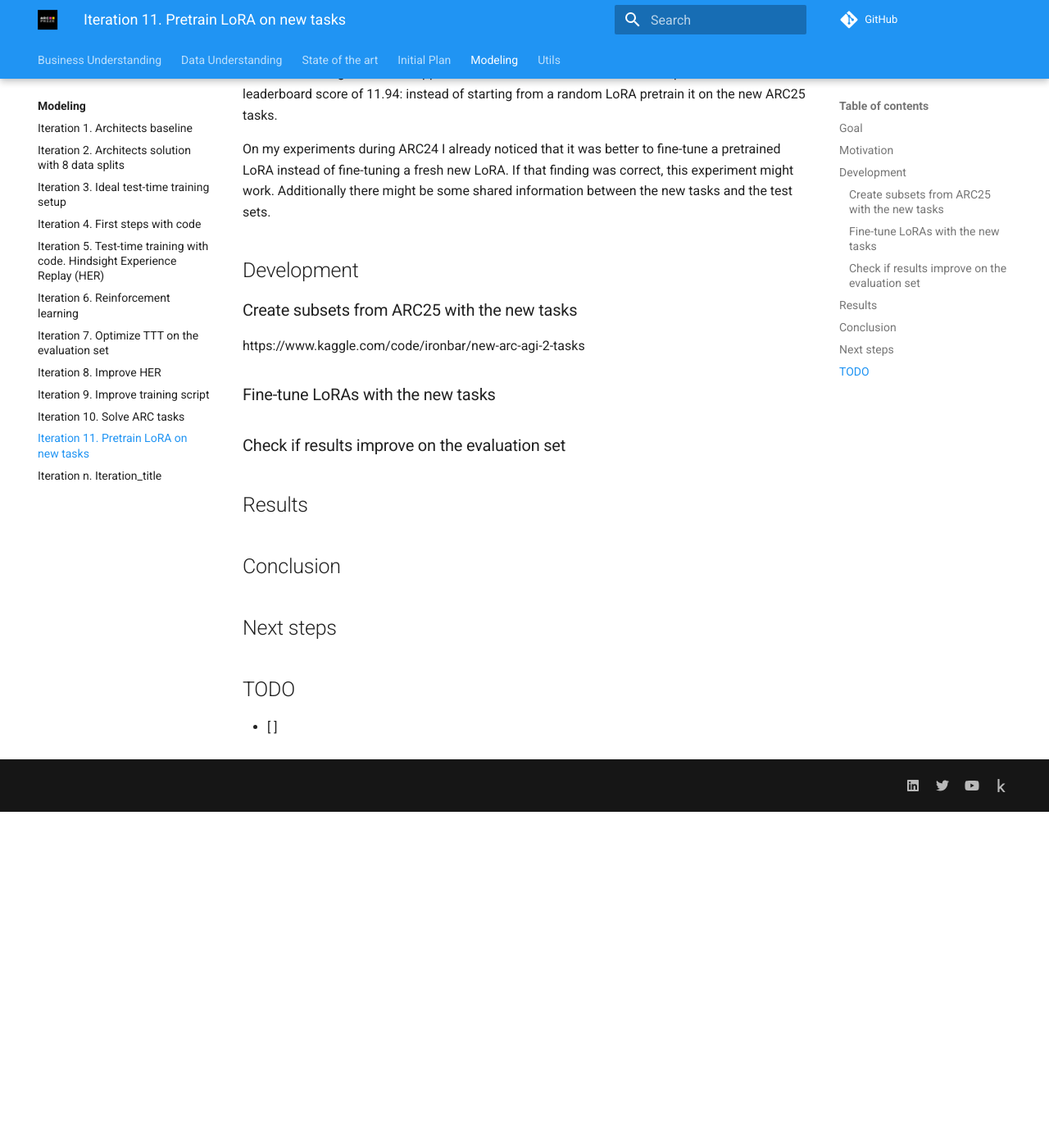
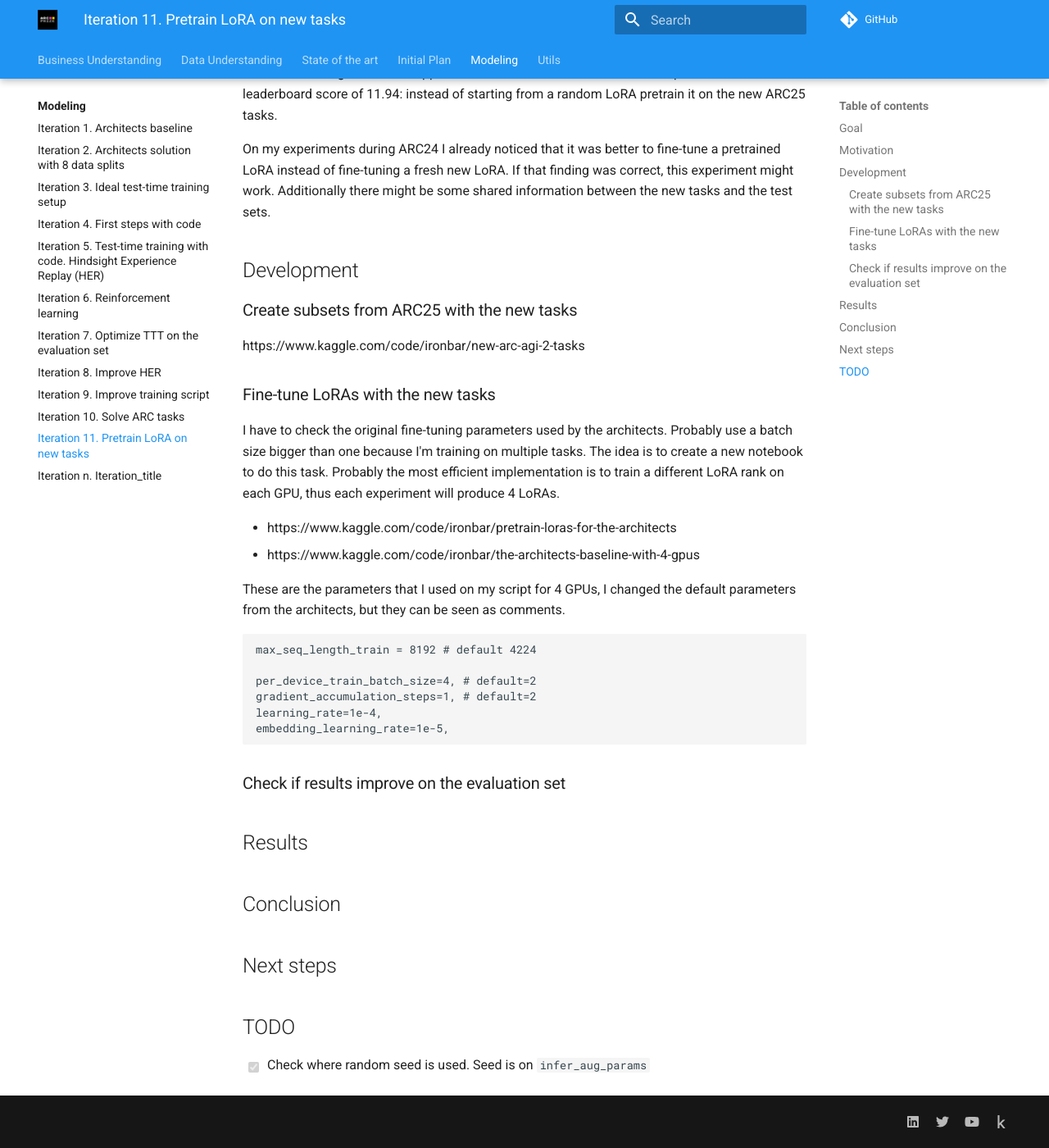
Before and after one commit to ironbar/arc25, an MkDocs documentation site: the page built from docs/modeling/Iteration_11_pretrain_lora_on_new_tasks.md, in a window 1280 px wide and 1400 px high, scrolled down 410 px. Shown: the whole window at 82% size. Built offline with MkDocs 1.6.1 and Material for MkDocs 9.7.7, drawn with Linux system fonts in a browser that asks for light colours; comment, search, counter and statistics services are not loaded; before the commit the page ends 1398 px from its top, so only the background shows below that.

````diff
--- a/docs/modeling/Iteration_11_pretrain_lora_on_new_tasks.md
+++ b/docs/modeling/Iteration_11_pretrain_lora_on_new_tasks.md
@@ -20,6 +20,26 @@ https://www.kaggle.com/code/ironbar/new-arc-agi-2-tasks
 
 ### Fine-tune LoRAs with the new tasks
 
+I have to check the original fine-tuning parameters used by the architects. Probably use a batch size
+bigger than one because I'm training on multiple tasks.
+The idea is to create a new notebook to do this task. Probably the most efficient implementation is to
+train a different LoRA rank on each GPU, thus each experiment will produce 4 LoRAs.
+
+- https://www.kaggle.com/code/ironbar/pretrain-loras-for-the-architects
+- https://www.kaggle.com/code/ironbar/the-architects-baseline-with-4-gpus
+
+These are the parameters that I used on my script for 4 GPUs, I changed the default parameters from
+the architects, but they can be seen as comments.
+
+```python
+max_seq_length_train = 8192 # default 4224
+
+per_device_train_batch_size=4, # default=2
+gradient_accumulation_steps=1, # default=2
+learning_rate=1e-4,
+embedding_learning_rate=1e-5,
+```
+
 ### Check if results improve on the evaluation set
 
 ## Results
@@ -30,4 +50,4 @@ https://www.kaggle.com/code/ironbar/new-arc-agi-2-tasks
 
 ## TODO
 
-- [ ]
+- [x] Check where random seed is used. Seed is on `infer_aug_params`
````
